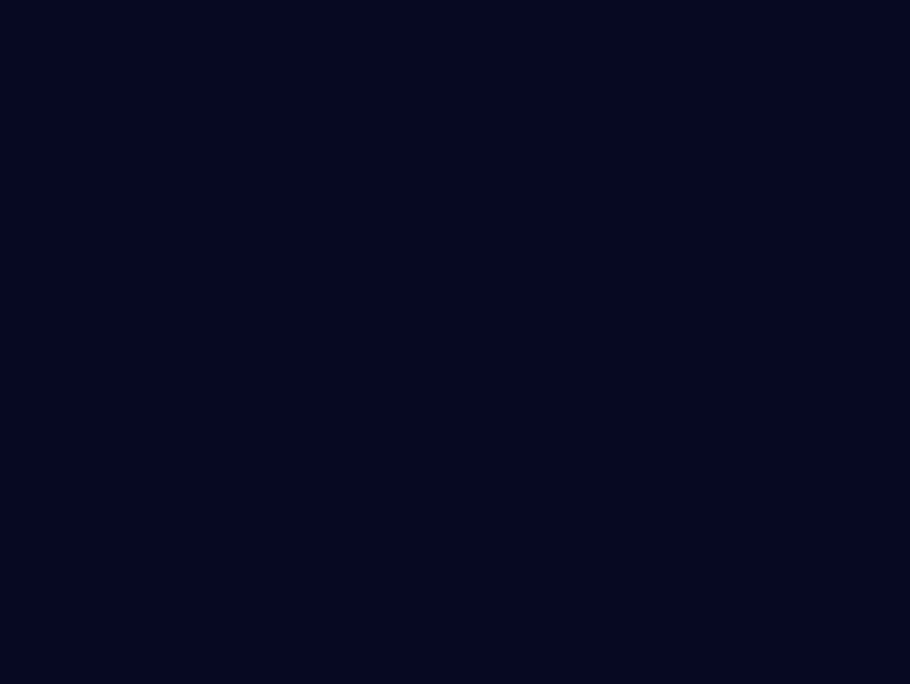
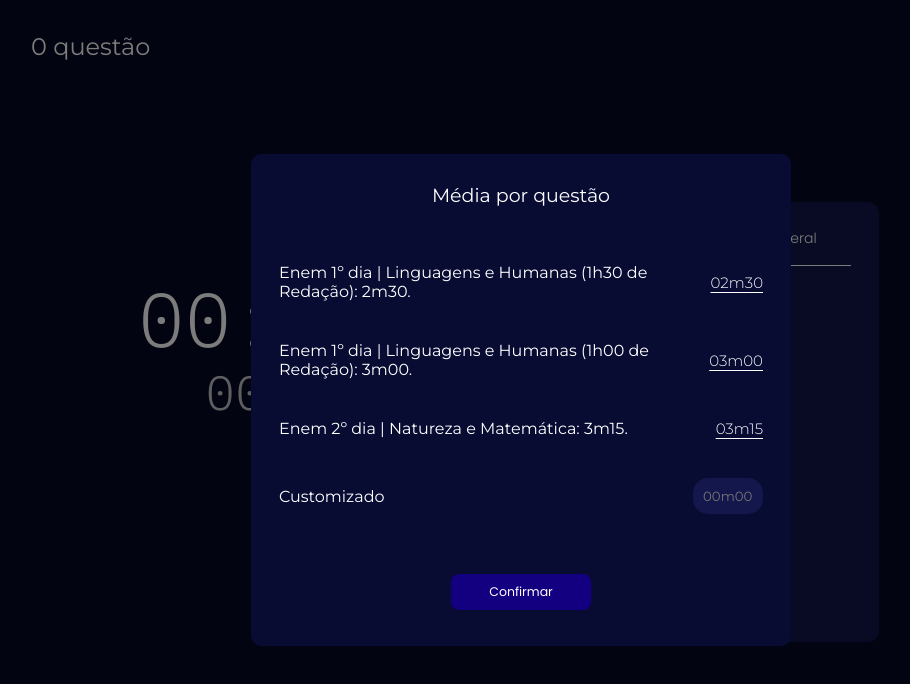
Before and after one commit to HenriqueSenaDev/enem-timer, a React (Vite) app: page /questions in a window 1280 px wide. Before the commit this address had no page. Shown: the top 684 px of the page, without its empty margins (119-1029 px from the left). Built offline with nearby package versions, Linux system fonts and the light colour scheme.

Commit message:
feature/timer: questions quantity check

```diff
--- a/src/App.tsx
+++ b/src/App.tsx
@@ -8,7 +8,7 @@
     <Router>
       <Routes>
         <Route path='/' element={<Home />} />
-        <Route path='/questions/infinity' element={<Questions />} />
+        <Route path='/questions/*' element={<Questions />} />
       </Routes>
     </Router>
   );
--- a/src/pages/questions/components/question-time-modal/styles.css
+++ b/src/pages/questions/components/question-time-modal/styles.css
@@ -6,7 +6,7 @@
   justify-content: center;
   position: absolute;
   background-color: rgba(0, 0, 0, 0.3);
-  z-index: 1;
+  z-index: 2;
   padding: 20px;
 }
 
--- a/src/pages/questions/components/timer-area/index.tsx
+++ b/src/pages/questions/components/timer-area/index.tsx
@@ -14,12 +14,18 @@
 interface IProps {
   milisPerQuestion: number;
   isTimeModalOpen: boolean;
+  questionsQuantity: number;
 }
 
-function TimerArea({ milisPerQuestion, isTimeModalOpen }: IProps) {
+function TimerArea({
+  milisPerQuestion,
+  isTimeModalOpen,
+  questionsQuantity
+}: IProps) {
   // refs only
   const milisPerQuestionRef = useRef<number>(milisPerQuestion);
   const isTimeModalOpenRef = useRef<boolean>(isTimeModalOpen);
+  const questionsQuantityRef = useRef<number>(questionsQuantity);
 
   // states only
   const [isPaused, setIsPaused] = useState<boolean>(false);
@@ -39,14 +45,22 @@
     setQuestionsTime([]);
   }
 
-  function finishTimer() {
-    if (!hasStartedRef.current) return;
-    if (!window.confirm('A questão ativa será perdida. Confirmar?')) return;
+  function stopTimer() {
     setHasStarted(false);
     setIsPaused(false);
     setCurrentMilis(0);
     setOverallMilis(0);
     setIsTimeHidden(false);
+  }
+
+  function finishTimer() {
+    if (!hasStartedRef.current) return;
+
+    if (questionsTimeRef.current.length + 1 < questionsQuantityRef.current)
+      if (!confirm('Você ainda tem questões para fazer. Cofirmar?')) return;
+
+    insertQuestion();
+    stopTimer();
   }
 
   function resetQuestion() {
@@ -55,7 +69,7 @@
     setCurrentMilis(0);
   }
 
-  function nextQuestion() {
+  function insertQuestion() {
     if (!hasStartedRef.current) return;
     const currentRest = milisPerQuestionRef.current - currentMilisRef.current;
     let current = milisToFormattedTime(currentRest);
@@ -65,6 +79,9 @@
 
     setQuestionsTime([...questionsTimeRef.current, { current, overall }]);
     setCurrentMilis(0);
+
+    if (questionsTimeRef.current.length === questionsQuantityRef.current)
+      stopTimer();
   }
 
   function toggleTimeVisibility() {
@@ -75,7 +92,8 @@
   useEffect(() => {
     milisPerQuestionRef.current = milisPerQuestion;
     isTimeModalOpenRef.current = isTimeModalOpen;
-  }, [milisPerQuestion, isTimeModalOpen]);
+    questionsQuantityRef.current = questionsQuantity;
+  }, [milisPerQuestion, isTimeModalOpen, questionsQuantity]);
 
   // keyboard shortcuts listener
   useEffect(() => {
@@ -86,7 +104,7 @@
           else return finishTimer();
         }
         case 'r': return resetQuestion();
-        case ' ': return nextQuestion();
+        case ' ': return insertQuestion();
         case 't': return toggleTimeVisibility();
       }
     }
@@ -137,7 +155,7 @@
               <Button
                 text='Próxima questão'
                 shortcut='Space Bar'
-                onClick={nextQuestion}
+                onClick={insertQuestion}
               />
             </div>
 
--- a/src/pages/questions/index.tsx
+++ b/src/pages/questions/index.tsx
@@ -1,16 +1,23 @@
 import { ITimerQuestionOption } from '../../types/timer';
-import { useState } from 'react';
+import { useRef, useState } from 'react';
+import { useLocation } from 'react-router-dom';
 import QuestionTimeModal from './components/question-time-modal';
+import QuantityModal from './components/quantity-modal';
 import TimerArea from './components/timer-area';
 import './styles.css';
 
 function Questions() {
   const [isTimeModalOpen, setIsTimeModalOpen] = useState<boolean>(true);
+  const [questionsQuantity, setQuestionsQuantity] = useState<number>(0);
   const [timeOption, setTimeOption] = useState<ITimerQuestionOption>({
     description: '',
     timeLabel: '',
     milisseconds: 0,
   });
+
+  const { pathname } = useLocation();
+
+  const isInfinity = useRef<boolean>(pathname === '/questions/infinity');
 
   return (
     <div className='questions-wrapper'>
@@ -21,9 +28,19 @@
         />
       )}
 
+      {(!isInfinity.current && !questionsQuantity) && (
+        <QuantityModal setQuantity={setQuestionsQuantity} />
+      )}
+
       <div className='questions-container'>
         <div className='questions-header'>
-          <h1>Questões Infinitas</h1>
+          <h1>
+            {isInfinity.current
+              ? 'Questões Infinitas'
+              : `${questionsQuantity}
+              quest${questionsQuantity > 1 ? 'ões' : 'ão'}`
+            }
+          </h1>
 
           <p>{timeOption.description}</p>
         </div>
@@ -31,6 +48,7 @@
         <TimerArea
           milisPerQuestion={timeOption.milisseconds}
           isTimeModalOpen={isTimeModalOpen}
+          questionsQuantity={questionsQuantity}
         />
       </div>
     </div>
```
